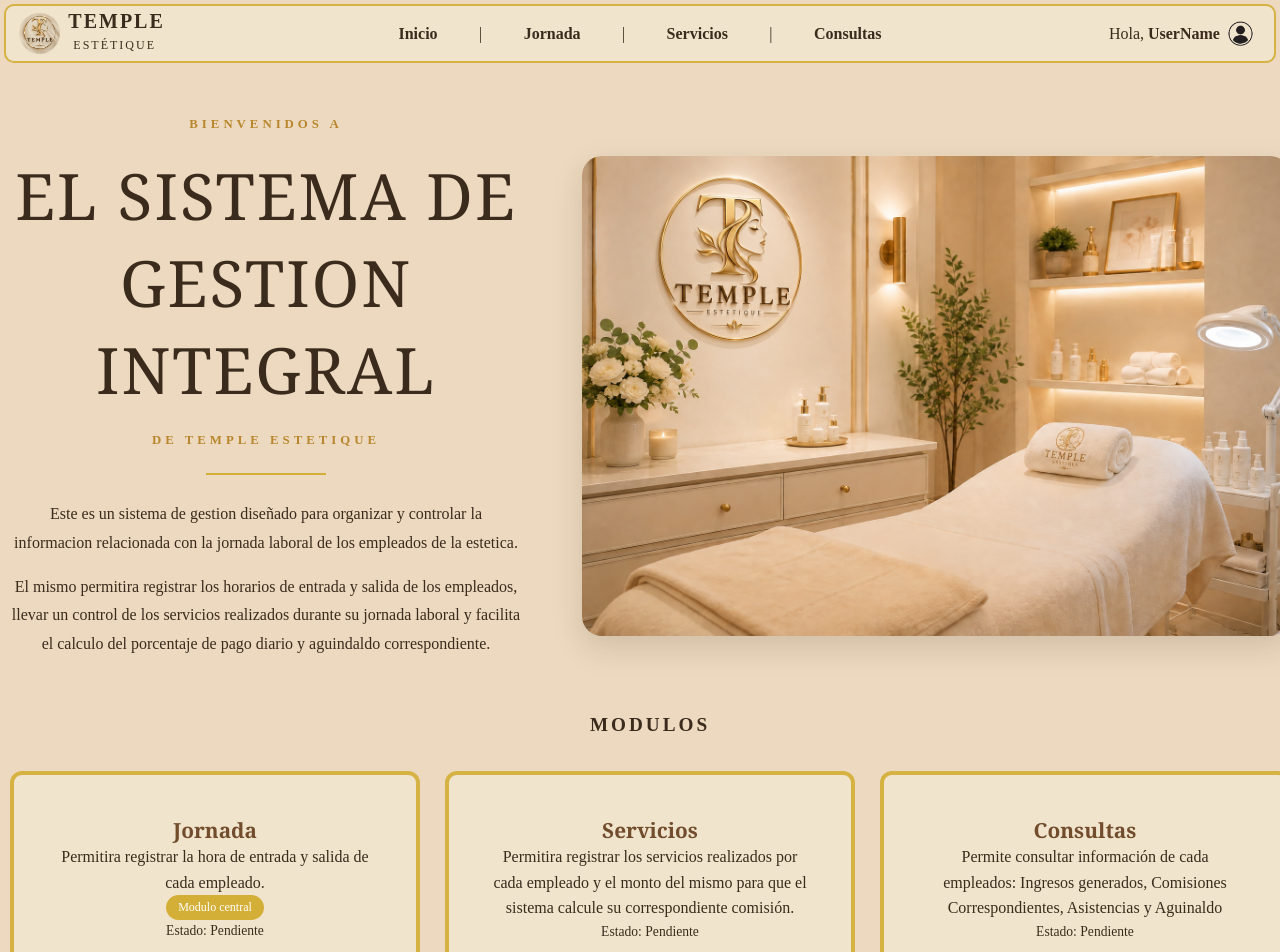
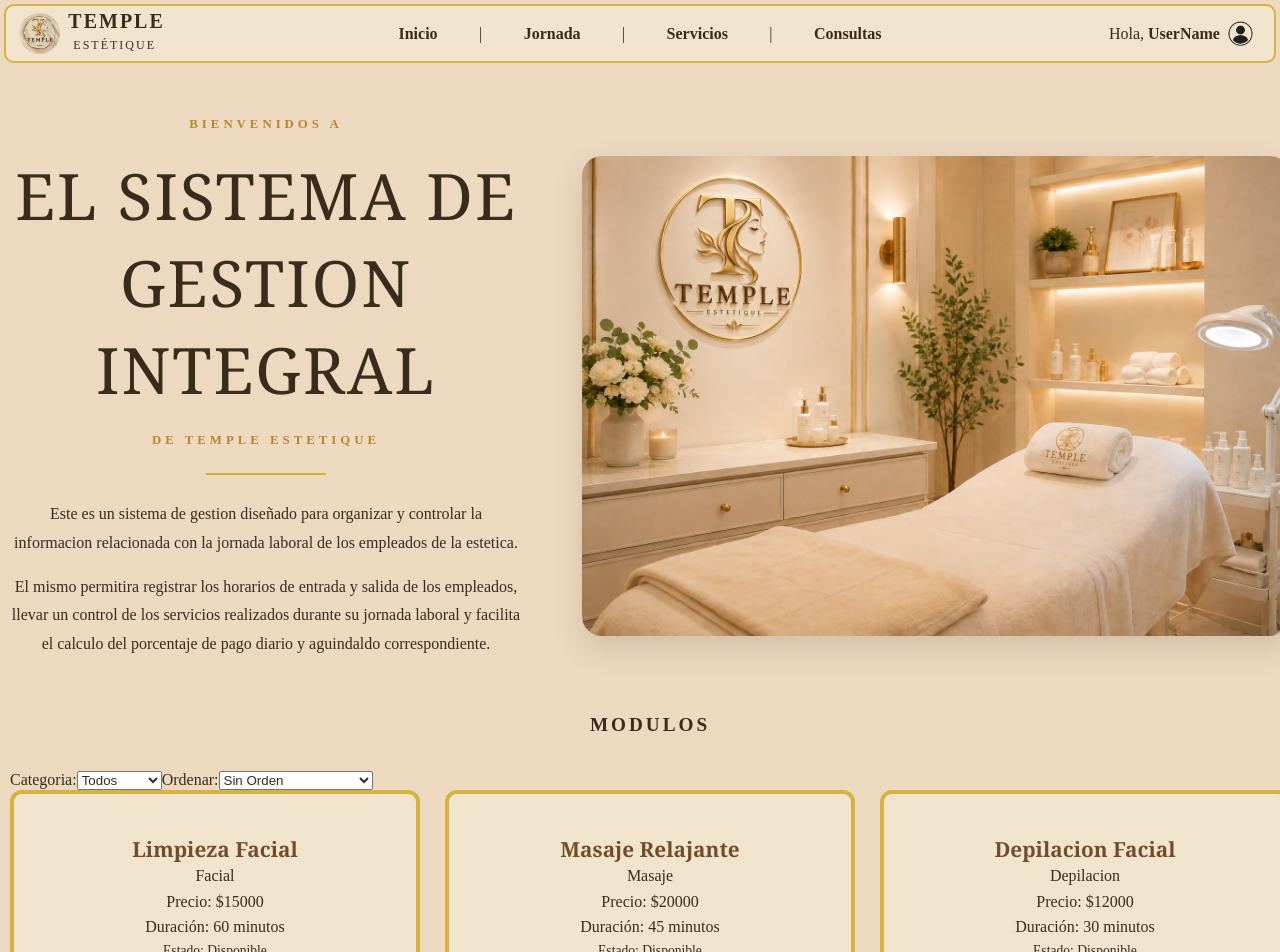
Before and after one commit to UlisesVillarreal/DesarrolloWeb, a React (Vite) app: page / in a window 1280 px wide. Shown: the top 952 px of the page. Built offline with nearby package versions, Linux system fonts and the light colour scheme.

Commit message:
Lista de servicios con filtro y ordenamiento

```diff
--- a/src/components/main/Main.jsx
+++ b/src/components/main/Main.jsx
@@ -1,9 +1,79 @@
-import React from 'react'
+import React, { useState } from 'react'
 import estilos from './Main.module.css'
-import Tarjeta from '../tarjeta/tarjeta'
+import Tarjeta from '../tarjeta/Tarjeta'
 import imagenEstetica from '../../assets/temple_estetique.png'
 
+const servicios = [
+  {
+    id: 1,
+    nombre: "Limpieza Facial",
+    categoria: "Facial",
+    precio: 15000,
+    duracion: 60,
+    estado: "Disponible"
+  },
+  {
+    id: 2,
+    nombre: "Masaje Relajante",
+    categoria: "Masaje",
+    precio: 20000,
+    duracion: 45,
+    estado: "Disponible"
+  },
+  {
+    id: 3,
+    nombre: "Depilacion Facial",
+    categoria: "Depilacion",
+    precio: 12000,
+    duracion: 30,
+    estado: "Disponible"
+  },
+  {
+    id: 4,
+    nombre: "Limpieza Facial",
+    categoria: "Facial",
+    precio: 15000,
+    duracion: 60,
+    estado: null
+  },
+  {
+    id: 5,
+    nombre: "Masaje corporal",
+    categoria: "Masaje",
+    precio: 0,
+    duracion: 50,
+    estado: "Disponible"
+  },
+  {
+    id: 6,
+    nombre: "Tratamiento corporal",
+    categoria: "corporal",
+    precio: 25000,
+    duracion: 90,
+    estado: "No disponible"
+  }
+]
+
+
 export default function Main() {
+
+  const [categoriaSeleccionada, setCategoriaSeleccionada] = useState("Todos")
+  const [orden, setOrden] = useState("ninguno")
+  const serviciosFiltrados = servicios.filter((servicio) => {
+    if (categoriaSeleccionada === "Todos") {
+      return true
+    }
+    return servicio.categoria === categoriaSeleccionada
+  })
+  const serviciosOrdenados = [...serviciosFiltrados].sort((a, b) => {
+    if (orden === "menor") {
+      return a.precio - b.precio
+    }
+    if (orden === "mayor") {
+      return b.precio - a.precio
+    }
+    return 0
+  })
   return (
     <main className={estilos.contenido}>
       <section className={estilos.presentacion}>
@@ -32,27 +102,45 @@ export default function Main() {
         <h2 className={estilos.tituloTarjetas}>
           Modulos
         </h2>
+        <div>
+          <label>
+            Categoria:
+            <select
+              value={categoriaSeleccionada}
+              onChange={(e) => setCategoriaSeleccionada(e.target.value)}
+            >
+              <option value="Todos">Todos</option>
+              <option value="Facial">Facial</option>
+              <option value="Masaje">Masaje</option>
+              <option value="Depilacion">Depilacion</option>
+              <option value="corporal">Corporal</option>
+            </select>
+          </label>
+
+          <label>
+            Ordenar:
+            <select
+              value={orden}
+              onChange={(e) => setOrden(e.target.value)}
+            >
+              <option value="ninguno">Sin Orden</option>
+              <option value="menor">Precio menor a mayor</option>
+              <option value="mayor">Precio mayor a menor</option>
+            </select>
+          </label>
+        </div>
 
         <div className={estilos.tarjetas}>
-
-          <Tarjeta
-            titulo="Jornada"
-            descripcion="Permitira registrar la hora de entrada y salida de cada empleado."
-            principal
-            estado="Pendiente"
-          />
-
-          <Tarjeta
-            titulo="Servicios"
-            descripcion="Permitira registrar los servicios realizados por cada empleado y el monto del mismo para que el sistema calcule su correspondiente comisión."
-            estado="Pendiente"
-          />
-
-          <Tarjeta
-            titulo="Consultas"
-            descripcion="Permite consultar información de cada empleados: Ingresos generados, Comisiones Correspondientes, Asistencias y Aguinaldo"
-            estado="Pendiente"
-          />
+          {serviciosOrdenados.map((servicio) => (
+            <Tarjeta
+              key={servicio.id}
+              nombre={servicio.nombre}
+              categoria={servicio.categoria}
+              precio={servicio.precio}
+              duracion={servicio.duracion}
+              estado={servicio.estado}
+            />
+          ))}
 
         </div>
 
--- a/src/components/tarjeta/Tarjeta.jsx
+++ b/src/components/tarjeta/Tarjeta.jsx
@@ -2,28 +2,27 @@ import React from 'react'
 import estilos from './Tarjeta.module.css'
 
 export default function Tarjeta({
-    titulo,
-    descripcion,
-    estado = 'Pendiente',
-    principal = false
+    nombre,
+    categoria,
+    precio,
+    duracion,
+    estado,
     }) {
     return (
-        <article className={`${estilos.tarjeta} ${principal ? estilos.destacada : ''}`}>
+        <article className={estilos.tarjeta}>
 
-        <h3>{titulo}</h3>
+            <h3>{nombre}</h3>
 
-        <p>{descripcion}</p>
+            <p>{categoria}</p>
 
-        {principal && (
-            <span className={estilos.insignia}>
-            Modulo central
-            </span>
-        )}
+            <p>Precio: ${precio}</p>
 
-        <p className={estilos.estado}>
-            Estado: {estado}
-        </p>
+            <p>Duración: {duracion} minutos</p>
+
+            <p className={estilos.estado}>
+                Estado: {estado ?? 'Sin Estado'}
+            </p>
 
         </article>
     )
-    }
+}
```
